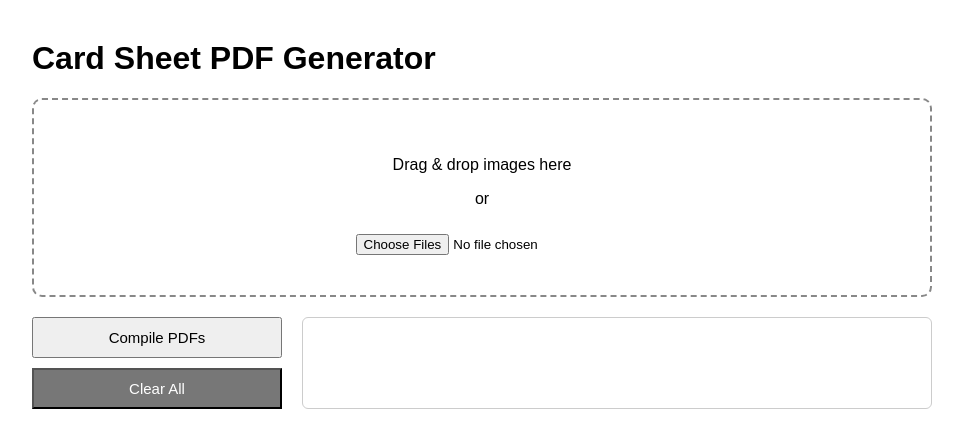
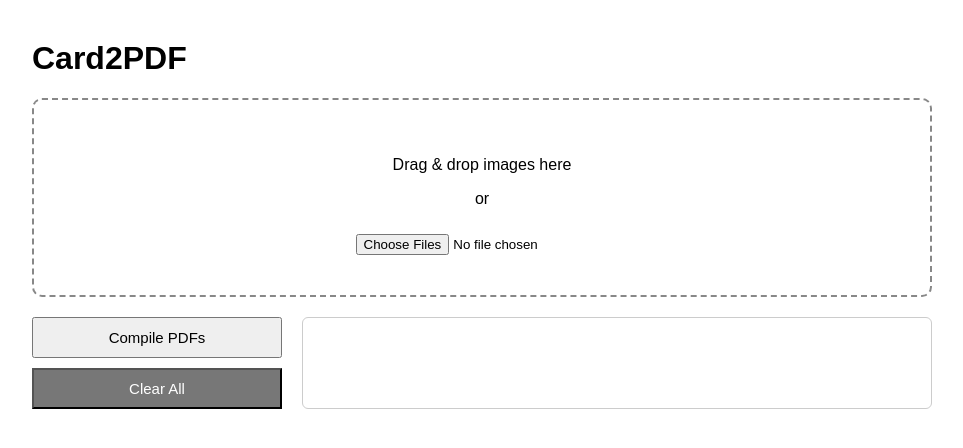
Before and after one commit to HungNguyen922/CardPDFGenerator, a website: page index.html in a window 1280 px wide. Shown: the whole page, without its empty margins (158-1121 px from the left). Drawn offline with nearby package versions, Linux system fonts and the light colour scheme.

Commit message:
Update index.html

```diff
--- a/index.html
+++ b/index.html
@@ -2,7 +2,7 @@
 <html lang="en">
 <head>
   <meta charset="UTF-8" />
-  <title>Card Sheet PDF Generator</title>
+  <title>Card2PDF</title>
   <script src="https://cdnjs.cloudflare.com/ajax/libs/jspdf/2.5.1/jspdf.umd.min.js"></script>
 
     <style>
@@ -86,7 +86,7 @@
 
 <body>
 
-<h1>Card Sheet PDF Generator</h1>
+<h1>Card2PDF</h1>
 
 <div id="dropzone">
   <p>Drag & drop images here</p>
```
